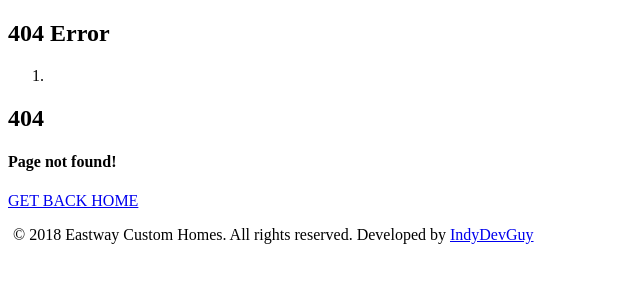
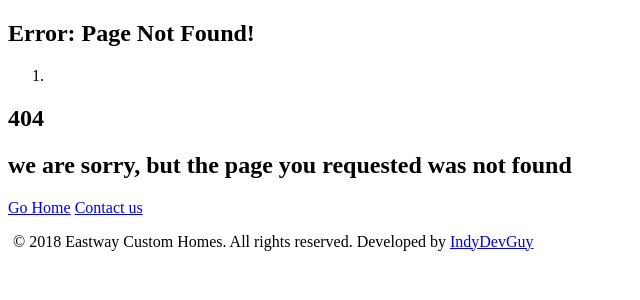
Before and after one commit to MaSt3r-iLLuSioN/eastsite, a Symfony app: template templates/bundles/TwigBundle/Exception/error404.html.twig in a window 1280 px wide. Shown: the part 222-522 px from the top of the page, without its empty margins (0-640 px from the left). Run offline with Twig, Linux system fonts and the light colour scheme; the template is opened without the code that fills it, so the values that code supplies are empty; some libraries are stand-ins or nearby versions.

Commit message:
Finalization of 404 template 	-Add new 404 design 	-Update main.css styles for design 	-Implemented config social links

```diff
--- a/templates/bundles/TwigBundle/Exception/error404.html.twig
+++ b/templates/bundles/TwigBundle/Exception/error404.html.twig
@@ -1,13 +1,37 @@
 {% extends "base.html.twig" %}
-{% block title %}404 Error{% endblock %}
-{% block page_header %}404 Error{% endblock %}
+{% block title %}Page Not Found (404){% endblock %}
+{% block page_header %}Error: Page Not Found!{% endblock %}
 {% block body %}
-   <div class="container">
-        <div class="row">
-            <div class="col-md-12 text-center">
-                <h1>404</h1>
-                <h4>Page not found!</h4>
-                <a href="#" class="mt-30 btn btn-outline btn-lg"><i class="fa fa-home"></i> GET BACK HOME</a>
+    <div class="row">
+        <div id="notfound">
+            <div class="notfound-bg"></div>
+            <div class="notfound">
+                    <div class="notfound-404">
+                            <h1>404</h1>
+                    </div>
+                    <h2>we are sorry, but the page you requested was not found</h2>
+                    <a href="/" class="home-btn">Go Home</a>
+                    <a href="/contact" class="contact-btn">Contact us</a>
+                    <div class="notfound-social">
+                        {% if config.facebooklink is not null %}
+                            <a href="https://www.facebook.com/{{config.facebooklink}}"><i class="fa fa-facebook"></i></a>
+                        {% endif %}
+                        {% if config.twitterlink is not null %}
+                            <a href="https://www.twitter.com/{{config.twitterlink}}"><i class="fa fa-twitter"></i></a>
+                        {% endif %}
+                        {% if config.linkedinlink is not null %}
+                            <a href="https://www.linkedin.com/{{config.linkedinlink}}"><i class="fa fa-linkedin"></i></a>
+                        {% endif %}
+                        {% if config.googlelink is not null %}
+                            <a href="https://www.plus.google.com/{{config.googlelink}}"><i class="fa fa-google-plus"></i></a>
+                        {% endif %}
+                        {% if config.instagramlink is not null %}
+                            <a href="https://www.instagram.com/{{config.instagramlink}}"><i class="fa fa-instagram"></i></a>
+                        {% endif %}
+                        {% if config.youtubelink is not null %}
+                            <a href="https://www.youtube.com/{{config.youtubelink}}"><i class="fa fa-youtube"></i></a>
+                        {% endif %}
+                    </div>
             </div>
         </div>
     </div>
```
